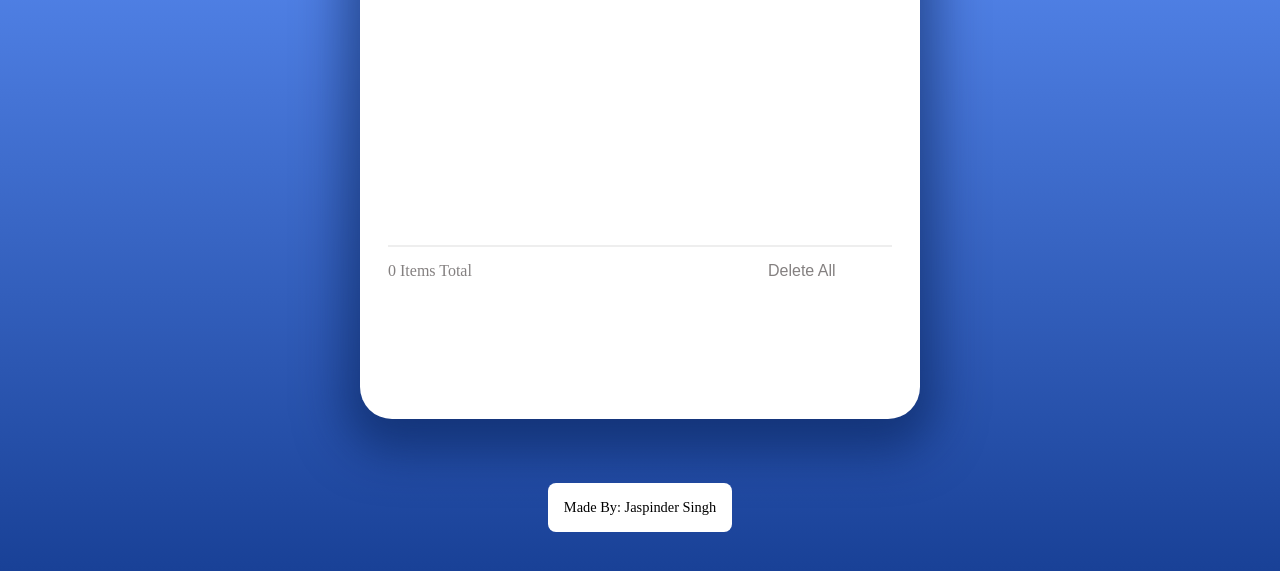
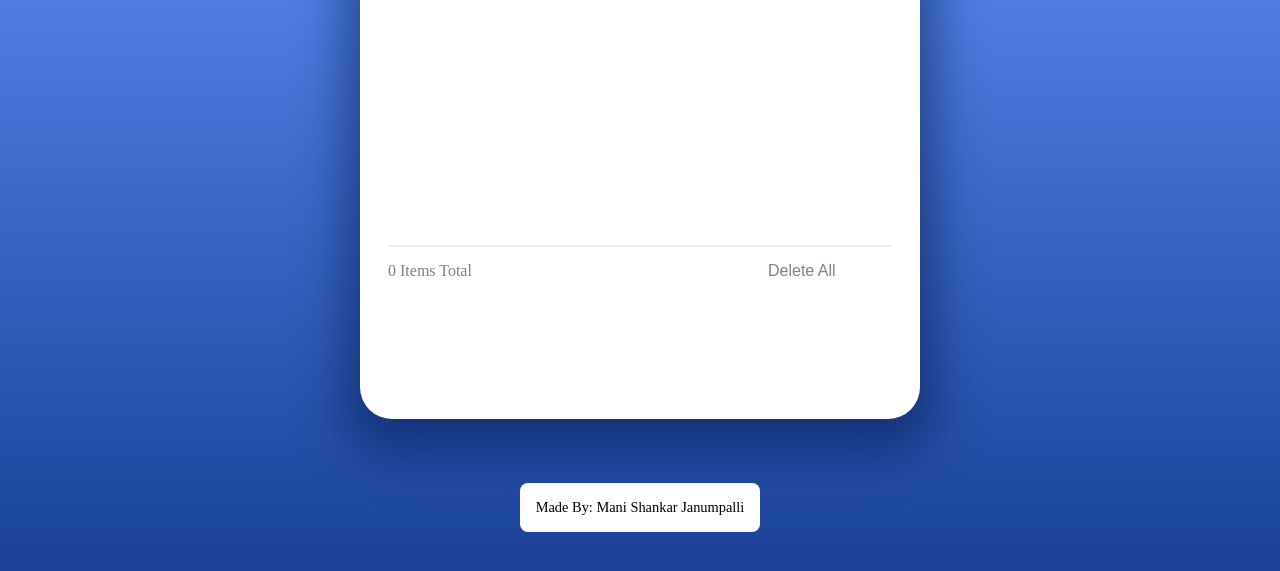
Before and after one commit to Manishankar0801/todoapp, a plain HTML site: page index.html in a window 1280 px wide. Shown: the part 213-784 px from the top of the page. Drawn offline with Linux system fonts and the light colour scheme.

Commit message:
Update index.html

```diff
--- a/index.html
+++ b/index.html
@@ -28,7 +28,7 @@
     </section>
     <footer>
         <div class="footer">
-            <p class="made__by">Made By: Jaspinder Singh</p>
+            <p class="made__by">Made By: Mani Shankar Janumpalli</p>
         </div>
     </footer>
 </body>
```
